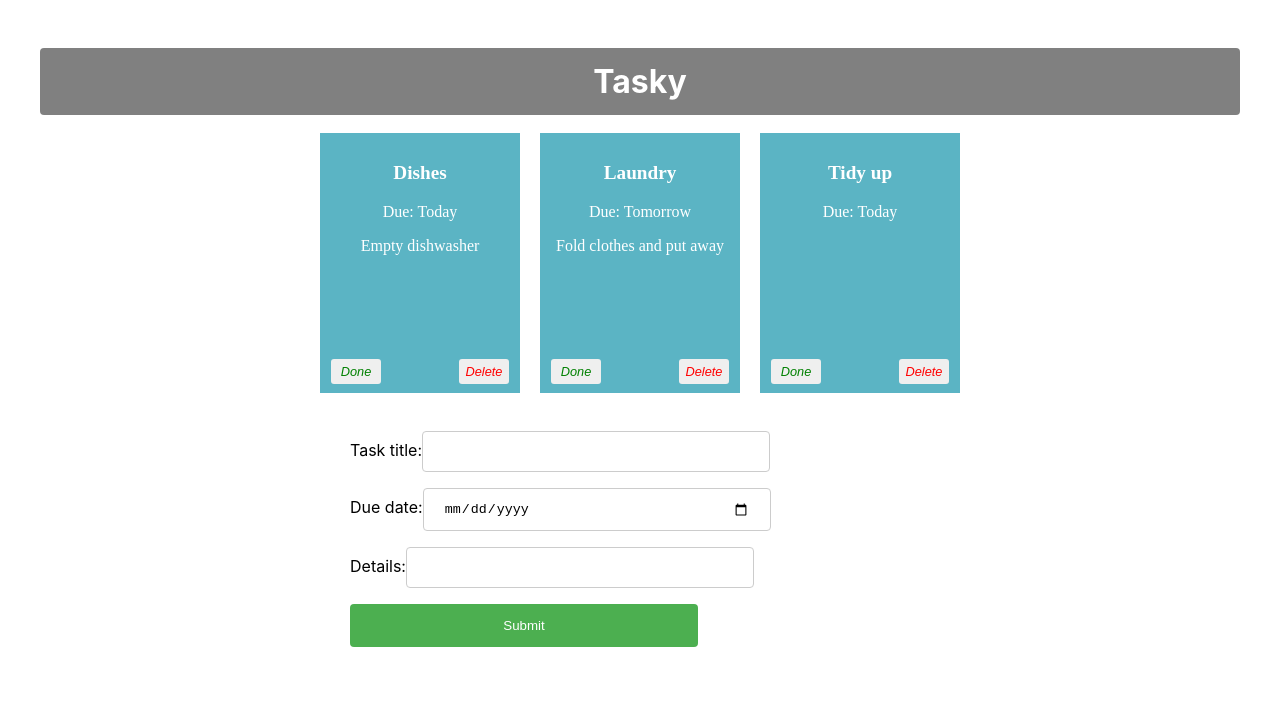
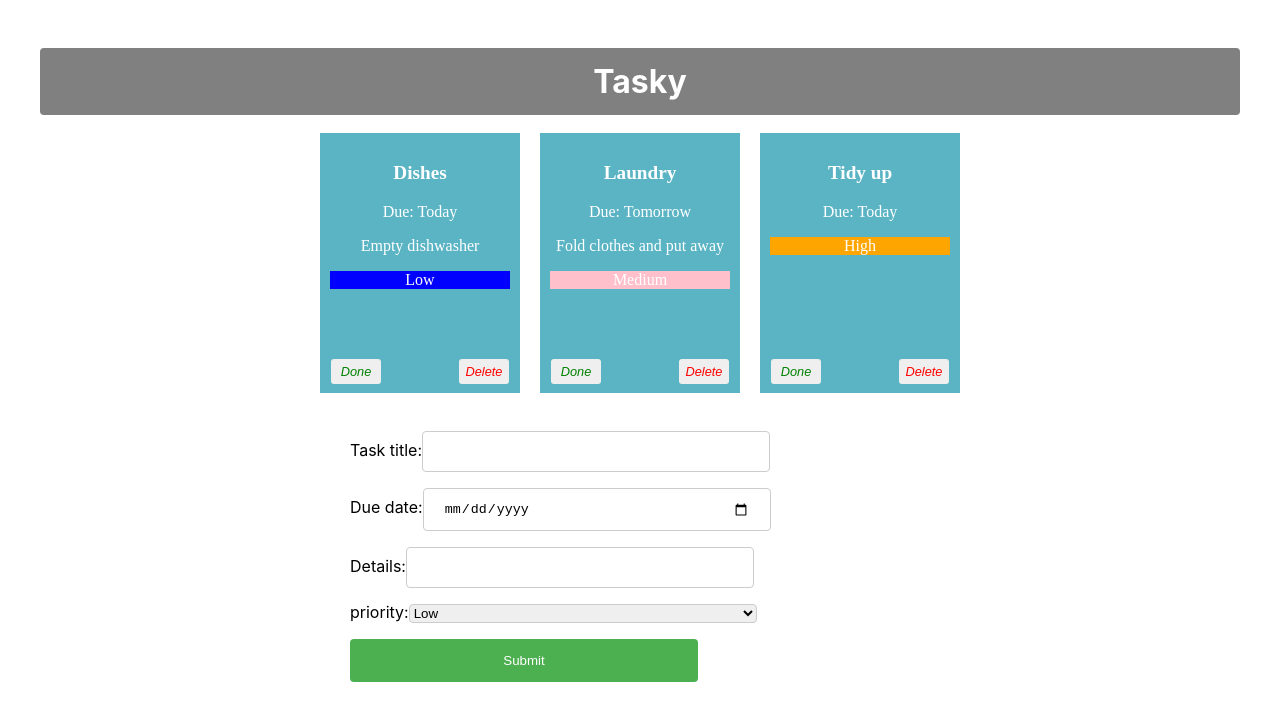
Before and after one commit to mohammedsabri/react-basics-labs, a React (Create React App) app in the folder tasky/: page / in a window 1280 px wide. Shown: the top 720 px of the page. Built offline with nearby package versions, Linux system fonts and the light colour scheme.

Commit message:
Tasky Lab 2 - Exercises done

```diff
--- a/tasky/src/App.css
+++ b/tasky/src/App.css
@@ -93,3 +93,15 @@
   width: 50%;
   margin: auto;
 }
+
+select {
+  background-repeat: no-repeat;
+  background-position: right 10px center;
+  background-size: 12px;
+  width: 60%;
+  margin: 8px 0;
+  display: inline-block;
+  border: 1px solid #ccc;
+  border-radius: 4px;
+  box-sizing: border-box;
+}
--- a/tasky/src/App.js
+++ b/tasky/src/App.js
@@ -11,9 +11,9 @@
 function App() {
   const [ taskState, setTaskState ] = useState({
     tasks: [
-      { id: 1, title:"Dishes", description: "Empty dishwasher", deadline: "Today", done: false },
-      { id: 2, title: "Laundry", description: "Fold clothes and put away", deadline: "Tomorrow", done: false },
-      { id: 3, title: "Tidy up", deadline: "Today", done: false}
+      { id: 1, title:"Dishes", description: "Empty dishwasher", deadline: "Today", done: false,priority:"Low" },
+      { id: 2, title: "Laundry", description: "Fold clothes and put away", deadline: "Tomorrow", done: false ,priority:"Medium" },
+      { id: 3, title: "Tidy up", deadline: "Today", done: false,priority:"High" }
     ]
   });
 
@@ -22,7 +22,8 @@
   const [ formState, setFormState ] = useState({
     title: "",
     description: "",
-    deadline: ""
+    deadline: "",
+    priority: ""
   });
 
   // const formChangeHandler = {event} => {
@@ -56,6 +57,9 @@
       case "deadline":
           form.deadline = event.target.value;
           break;
+          case "priority":
+            form.priority = event.target.value;
+            break;
       default:
           form = formState;
     }
@@ -87,6 +91,7 @@
           title={task.title}
           description={task.description}
           deadline={task.deadline}
+          priority={task.priority}
           key={task.id}
           done={task.done}
           markDone={() => doneHandler(index)}
--- a/tasky/src/components/Form.js
+++ b/tasky/src/components/Form.js
@@ -23,6 +23,16 @@
             Details:
             <input type="text" name="description" onChange={(event) => props.change(event)} />
         </label>
+        <br/>
+        <label>
+        priority:
+            <select name="priority" onChange={(event) => props.change(event)} >
+            <option value="Low">Low</option>
+    <option value="Medium">Medium</option>
+    <option value="High">High</option>
+</select>
+        </label>
+
         <input type="submit" value="Submit" />
         </form>
     </div>
--- a/tasky/src/components/Task.js
+++ b/tasky/src/components/Task.js
@@ -9,6 +9,7 @@
             <p className="title">{props.title}</p>
             <p>Due: {props.deadline}</p>
             <p>{props.description}</p>
+            <p className='priority'style={{backgroundColor:props.priority==="Low" ? 'blue': props.priority==="Medium" ? 'pink':'orange'}}>{props.priority}</p>
             <button onClick={props.markDone} className='doneButton'>Done</button>
             <button className='deleteButton' onClick={props.deleteTask}>Delete</button>
 
```
